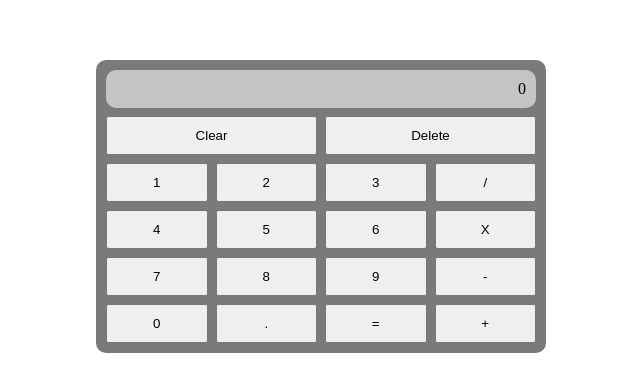
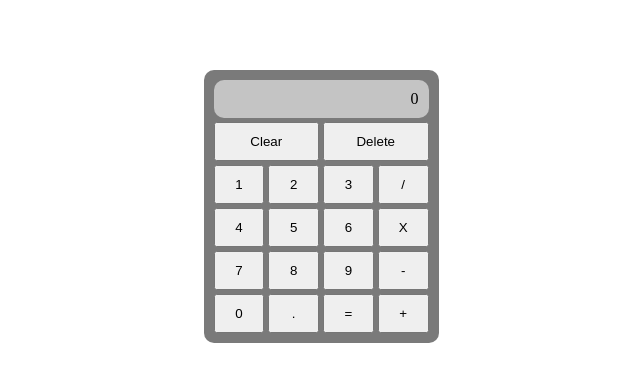
Before and after one commit to Shiielty/calculator, a plain HTML site: page index.html in a window 1280 px wide. Shown: the part 202-594 px from the top of the page, without its empty margins (319-959 px from the left). Drawn offline with Linux system fonts and the light colour scheme.

Commit message:
Update calculator design

```diff
--- a/style.css
+++ b/style.css
@@ -9,8 +9,8 @@
   display: flex;
   align-content: center;
   flex-wrap: wrap;
-  gap: 8px;
-  width: 430px;
+  gap: 4px;
+  width: 215px;
   background-color: rgb(122, 122, 122);
   margin: auto 0;
   padding: 10px;
@@ -18,7 +18,7 @@
 }
 
 .display {
-  width: 430px;
+  width: 215px;
   padding: 10px 10px;
   border-radius: 10px;
   text-align: right;
@@ -26,11 +26,11 @@
 }
 
 .long-btn {
-  width: 200px;
+  width: 100px;
 }
 
 button {
   flex: auto;
   padding: 10px 0;
-  width: 100px;
+  width: 50px;
 }
```
